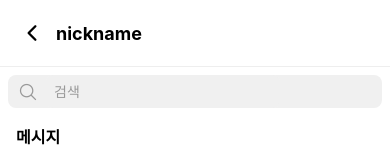
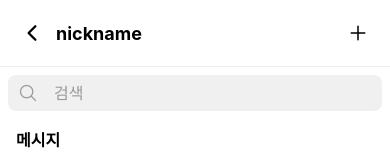
Before and after one commit to zwjddn1105/OPT, a React Native app in the folder opt/: screen /DMScreen in a window 390 px wide. Shown: the top 161 px of the page. Built offline with nearby package versions, Linux system fonts and the light colour scheme.

Commit message:
feat: DM창 추가

```diff
--- a/opt/screens/DMScreen.tsx
+++ b/opt/screens/DMScreen.tsx
@@ -7,6 +7,7 @@ import {
   Image,
   StyleSheet,
   TouchableOpacity,
+  Modal,
 } from "react-native";
 import { useNavigation } from "@react-navigation/native";
 import { NativeStackNavigationProp } from "@react-navigation/native-stack";
@@ -18,31 +19,28 @@ type RootStackParamList = {
   TrainerChat: undefined;
   UserChat: undefined;
 };
+
 type NavigationProp = NativeStackNavigationProp<RootStackParamList>;
-// 채팅방 데이터의 타입을 정의하는 인터페이스
+
 interface ChatRoom {
-  id: string; // 채팅방 고유 식별자
-  name: string; // 채팅 상대방 이름
-  lastMessage: string; // 마지막 메시지 내용
-  time: string; // 마지막 메시지 시간
-  profileImage: string; // 프로필 이미지 URL
-  isPinned?: boolean; // 상단 고정 여부 (optional)
+  id: string;
+  name: string;
+  lastMessage: string;
+  time: string;
+  profileImage: string;
+  isPinned?: boolean;
+}
+
+interface Follower {
+  id: string;
+  name: string;
+  profileImage: string;
 }
 
 export const DMScreen = () => {
   const navigation = useNavigation<NavigationProp>();
-  // 검색어를 관리하는 상태
   const [searchQuery, setSearchQuery] = React.useState<string>("");
-
-  // TODO: 실제 구현 시에는 이 부분을 백엔드 API 호출로 대체해야 함
-  // 예시: const [chatRooms, setChatRooms] = React.useState<ChatRoom[]>([]);
-  // useEffect(() => {
-  //   const fetchChatRooms = async () => {
-  //     const response = await api.getChatRooms();
-  //     setChatRooms(response.data);
-  //   };
-  //   fetchChatRooms();
-  // }, []);
+  const [isFollowerListVisible, setFollowerListVisible] = React.useState(false);
 
   const chatRooms: ChatRoom[] = [
     {
@@ -71,15 +69,18 @@ export const DMScreen = () => {
     },
   ];
 
-  // 검색어에 따라 채팅방을 필터링하는 함수
+  const followers: Follower[] = [
+    { id: "1", name: "Follower1", profileImage: "팔로워1프로필이미지경로" },
+    { id: "2", name: "Follower2", profileImage: "팔로워2프로필이미지경로" },
+    { id: "3", name: "Follower3", profileImage: "팔로워3프로필이미지경로" },
+  ];
+
   const filteredChatRooms = chatRooms.filter(
     (room) =>
       room.name.toLowerCase().includes(searchQuery.toLowerCase()) ||
       room.lastMessage.toLowerCase().includes(searchQuery.toLowerCase())
   );
 
-  // FlatList에서 각 채팅방을 렌더링하는 컴포넌트
-  // item 파라미터의 타입을 명시적으로 지정
   const renderChatRoom = ({ item }: { item: ChatRoom }) => (
     <TouchableOpacity
       onPress={() => {
@@ -90,7 +91,6 @@ export const DMScreen = () => {
         } else if (item.name === "User") {
           navigation.navigate("UserChat");
         }
-        // 다른 채팅방들의 네비게이션 처리
       }}
     >
       <View style={styles.chatRoomContainer}>
@@ -107,9 +107,22 @@ export const DMScreen = () => {
     </TouchableOpacity>
   );
 
+  const renderFollower = ({ item }: { item: Follower }) => (
+    <TouchableOpacity>
+      <View style={styles.chatRoomContainer}>
+        <Image
+          source={{ uri: item.profileImage }}
+          style={styles.profileImage}
+        />
+        <View style={styles.chatInfo}>
+          <Text style={styles.name}>{item.name}</Text>
+        </View>
+      </View>
+    </TouchableOpacity>
+  );
+
   return (
     <View style={styles.container}>
-      {/* 헤더 영역 */}
       <View style={styles.header}>
         <TouchableOpacity
           onPress={() => {
@@ -122,9 +135,25 @@ export const DMScreen = () => {
           <Ionicons name="chevron-back" size={24} color="black" />
         </TouchableOpacity>
         <Text style={styles.headerTitle}>nickname</Text>
+        <TouchableOpacity
+          onPress={() => setFollowerListVisible(!isFollowerListVisible)}
+          style={styles.addButton}
+        >
+          <Ionicons name="add" size={24} color="black" />
+        </TouchableOpacity>
       </View>
 
-      {/* 검색창 영역 */}
+      {isFollowerListVisible ? (
+        <View style={styles.contentContainer}>
+          <Text style={styles.sectionTitle}>팔로워</Text>
+          <FlatList
+            data={followers}
+            renderItem={renderFollower}
+            keyExtractor={(item) => item.id}
+          />
+        </View>
+      ) : (
+        <View style={styles.contentContainer}>
           <View style={styles.searchContainer}>
             <View style={styles.searchInputWrapper}>
               <Ionicons
@@ -142,14 +171,14 @@ export const DMScreen = () => {
               />
             </View>
           </View>
-      {/* 메시지 섹션 제목 */}
           <Text style={styles.sectionTitle}>메시지</Text>
-      {/* 채팅방 목록 */}
           <FlatList
             data={filteredChatRooms}
             renderItem={renderChatRoom}
             keyExtractor={(item) => item.id}
           />
+        </View>
+      )}
     </View>
   );
 };
@@ -159,12 +188,16 @@ const styles = StyleSheet.create({
     flex: 1,
     backgroundColor: "#fff",
   },
+  contentContainer: {
+    flex: 1,
+  },
   header: {
     flexDirection: "row",
     alignItems: "center",
     padding: 16,
     borderBottomWidth: 1,
     borderBottomColor: "#eee",
+    justifyContent: "flex-start",
   },
   backButton: {
     marginRight: 8,
@@ -174,13 +207,17 @@ const styles = StyleSheet.create({
     fontSize: 18,
     fontWeight: "bold",
   },
+  addButton: {
+    padding: 4,
+    marginLeft: "auto",
+  },
   searchContainer: {
     padding: 8,
   },
   searchInput: {
-    backgroundColor: "#f0f0f0",
+    flex: 1,
     padding: 8,
-    borderRadius: 8,
+    fontSize: 16,
   },
   searchInputWrapper: {
     flexDirection: "row",
@@ -198,7 +235,6 @@ const styles = StyleSheet.create({
     paddingHorizontal: 16,
     paddingVertical: 8,
   },
-
   chatRoomContainer: {
     flexDirection: "row",
     padding: 16,
@@ -210,7 +246,7 @@ const styles = StyleSheet.create({
     width: 50,
     height: 50,
     borderRadius: 25,
-    backgroundColor: "#f0f0f0", // 이미지 로딩 전 배경색
+    backgroundColor: "#f0f0f0",
   },
   chatInfo: {
     flex: 1,
```
Lines whose indentation alone changed are shown as unchanged.
